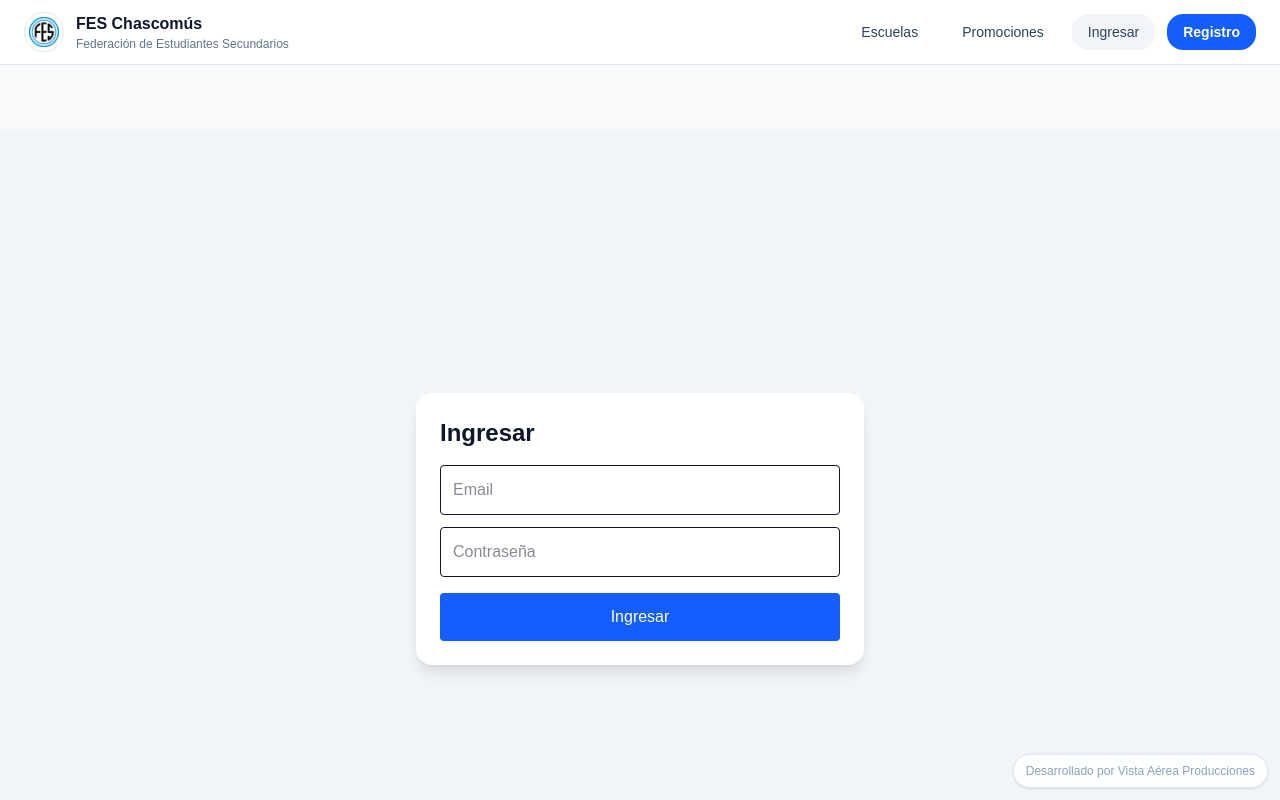
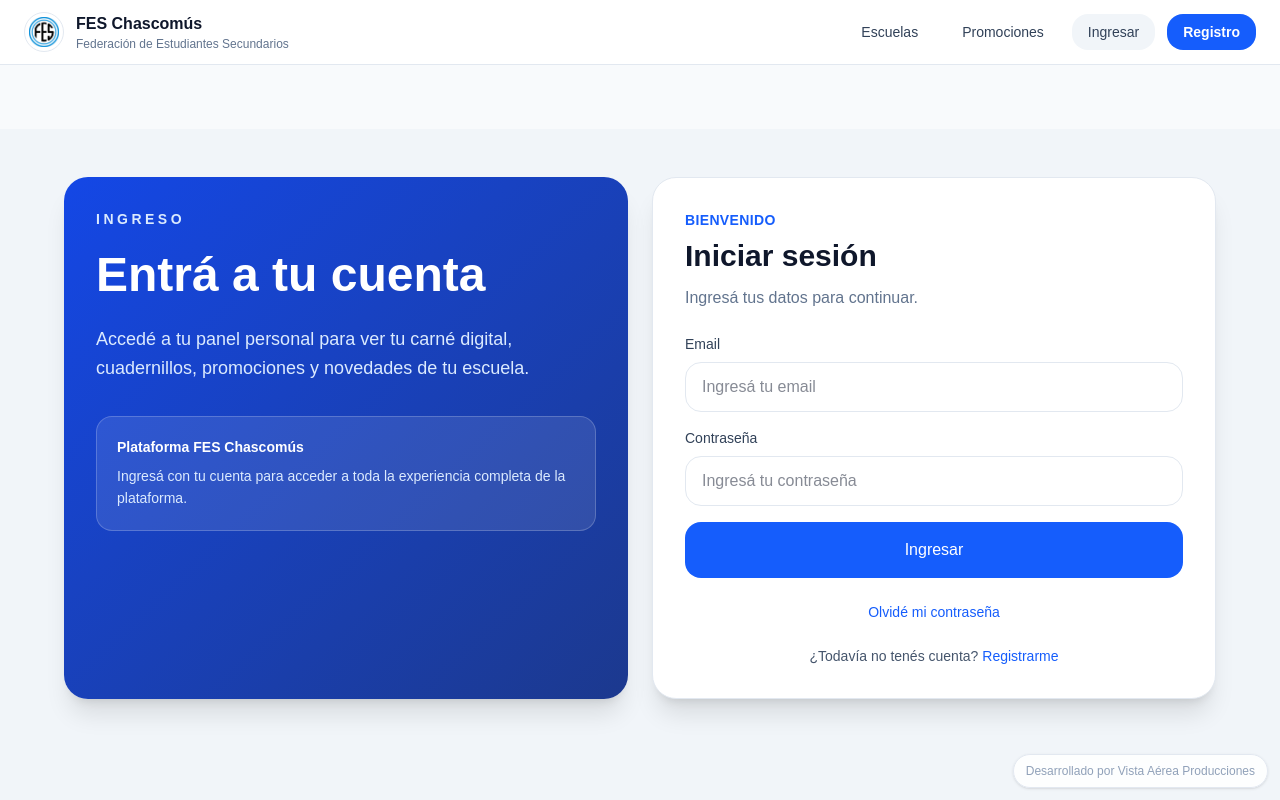
Before and after one commit to feschascomus/fes-chascomus, a Next.js app: page /login in a window 1280 px wide. Shown: the top 800 px of the page. Built offline with nearby package versions, Linux system fonts and the light colour scheme; no server answers.

Commit message:
mejora visual login y registro directo al panel

```diff
--- a/src/app/login/page.js
+++ b/src/app/login/page.js
@@ -1,5 +1,6 @@
 "use client"
 
+import Link from "next/link"
 import { useState } from "react"
 import { createClient } from "@/lib/supabase/client"
 import { useRouter } from "next/navigation"
@@ -12,57 +13,127 @@ export default function LoginPage() {
   const [password, setPassword] = useState("")
   const [loading, setLoading] = useState(false)
 
-  const handleLogin = async () => {
-    if (!email || !password) {
-      alert("Completá todos los campos")
+  const login = async () => {
+    const emailFinal = email.trim().toLowerCase()
+
+    if (!emailFinal || !password) {
+      alert("Completá email y contraseña")
       return
     }
 
     setLoading(true)
 
     const { error } = await supabase.auth.signInWithPassword({
-      email,
+      email: emailFinal,
       password,
     })
 
+    if (error) {
       setLoading(false)
-
-    if (error) {
       alert(error.message)
       return
     }
 
-    router.push("/panel")
+    router.replace("/panel")
+    router.refresh()
   }
 
   return (
-    <main className="min-h-screen flex items-center justify-center bg-slate-100 p-4">
-      <div className="bg-white p-6 rounded-2xl shadow-lg w-full max-w-md">
-        <h1 className="text-2xl font-bold mb-4">Ingresar</h1>
+    <main className="min-h-screen bg-slate-100 px-4 py-8 sm:px-6 sm:py-12">
+      <div className="mx-auto grid max-w-6xl gap-6 lg:grid-cols-2">
+        <section className="rounded-3xl bg-gradient-to-br from-blue-700 to-blue-900 p-8 text-white shadow-xl">
+          <p className="text-sm font-semibold uppercase tracking-[0.25em] text-blue-100">
+            Ingreso
+          </p>
 
+          <h1 className="mt-4 text-4xl font-bold leading-tight sm:text-5xl">
+            Entrá a tu cuenta
+          </h1>
+
+          <p className="mt-5 max-w-xl text-base leading-relaxed text-blue-100 sm:text-lg">
+            Accedé a tu panel personal para ver tu carné digital, cuadernillos,
+            promociones y novedades de tu escuela.
+          </p>
+
+          <div className="mt-8 rounded-2xl border border-white/20 bg-white/10 p-5">
+            <p className="text-sm font-semibold text-white">
+              Plataforma FES Chascomús
+            </p>
+            <p className="mt-2 text-sm leading-relaxed text-blue-100">
+              Ingresá con tu cuenta para acceder a toda la experiencia completa
+              de la plataforma.
+            </p>
+          </div>
+        </section>
+
+        <section className="rounded-3xl border border-slate-200 bg-white p-6 shadow-xl sm:p-8">
+          <div className="mb-6">
+            <p className="text-sm font-semibold uppercase tracking-wide text-blue-600">
+              Bienvenido
+            </p>
+            <h2 className="mt-2 text-3xl font-bold text-slate-900">
+              Iniciar sesión
+            </h2>
+            <p className="mt-3 text-slate-500">
+              Ingresá tus datos para continuar.
+            </p>
+          </div>
+
+          <div className="space-y-4">
+            <div>
+              <label className="mb-2 block text-sm font-medium text-slate-700">
+                Email
+              </label>
               <input
                 type="email"
-          placeholder="Email"
-          className="border p-3 w-full mb-3 rounded"
+                className="block w-full rounded-2xl border border-slate-200 bg-white px-4 py-3 text-slate-900 outline-none transition focus:border-blue-500"
+                placeholder="Ingresá tu email"
                 value={email}
                 onChange={(e) => setEmail(e.target.value)}
               />
+            </div>
 
+            <div>
+              <label className="mb-2 block text-sm font-medium text-slate-700">
+                Contraseña
+              </label>
               <input
                 type="password"
-          placeholder="Contraseña"
-          className="border p-3 w-full mb-4 rounded"
+                className="block w-full rounded-2xl border border-slate-200 bg-white px-4 py-3 text-slate-900 outline-none transition focus:border-blue-500"
+                placeholder="Ingresá tu contraseña"
                 value={password}
                 onChange={(e) => setPassword(e.target.value)}
               />
+            </div>
 
             <button
-          onClick={handleLogin}
+              onClick={login}
               disabled={loading}
-          className="bg-blue-600 text-white w-full py-3 rounded font-semibold"
+              className="w-full rounded-2xl bg-blue-600 px-6 py-4 text-base font-semibold text-white transition hover:bg-blue-700 disabled:opacity-60"
             >
               {loading ? "Ingresando..." : "Ingresar"}
             </button>
+
+            <div className="pt-2 text-center text-sm text-slate-600">
+              <Link
+                href="/recuperar"
+                className="font-medium text-blue-600 hover:underline"
+              >
+                Olvidé mi contraseña
+              </Link>
+            </div>
+
+            <div className="pt-2 text-center text-sm text-slate-600">
+              ¿Todavía no tenés cuenta?{" "}
+              <Link
+                href="/registro"
+                className="font-medium text-blue-600 hover:underline"
+              >
+                Registrarme
+              </Link>
+            </div>
+          </div>
+        </section>
       </div>
     </main>
   )
--- a/src/app/registro/page.js
+++ b/src/app/registro/page.js
@@ -199,22 +199,27 @@ export default function RegistroPage() {
         },
       ])
 
-    setRegistrando(false)
-
     if (insertError) {
+      setRegistrando(false)
       alert("Se creó el acceso, pero hubo un error al guardar el perfil: " + insertError.message)
       return
     }
 
-    if (rolFinal === "centro") {
-      alert("Registro completado. Tu cuenta quedó habilitada como centro.")
-    } else if (rolFinal === "fes") {
-      alert("Registro completado. Tu cuenta quedó habilitada como FES.")
-    } else {
-      alert("Registro completado correctamente")
+    const { error: loginError } = await supabase.auth.signInWithPassword({
+      email: emailFinal,
+      password,
+    })
+
+    setRegistrando(false)
+
+    if (loginError) {
+      alert("Registro completado correctamente. Ahora ingresá con tu cuenta.")
+      router.push("/login")
+      return
     }
 
-    router.push("/login")
+    router.replace("/panel")
+    router.refresh()
   }
 
   if (cargando) {
@@ -228,7 +233,7 @@ export default function RegistroPage() {
   }
 
   return (
-    <main className="min-h-screen bg-slate-100 p-4 sm:p-6">
+    <main className="min-h-screen bg-slate-100 px-4 py-8 sm:px-6 sm:py-12">
       <div className="mx-auto grid max-w-6xl gap-6 lg:grid-cols-2">
         <section className="rounded-3xl bg-gradient-to-br from-blue-700 to-blue-900 p-8 text-white shadow-xl">
           <p className="text-sm font-semibold uppercase tracking-[0.25em] text-blue-100">
@@ -242,9 +247,31 @@ export default function RegistroPage() {
           <p className="mt-5 max-w-xl text-base leading-relaxed text-blue-100 sm:text-lg">
             Registrate para acceder a tu carné digital, cuadernillos, promociones y novedades de tu escuela.
           </p>
+
+          <div className="mt-8 rounded-2xl border border-white/20 bg-white/10 p-5">
+            <p className="text-sm font-semibold text-white">
+              Importante
+            </p>
+            <p className="mt-2 text-sm leading-relaxed text-blue-100">
+              Si usás un código de centro, debe corresponder a la escuela seleccionada.
+              Si usás un código FES, tu cuenta se registra directamente con ese rol.
+            </p>
+          </div>
         </section>
 
         <section className="rounded-3xl border border-slate-200 bg-white p-6 shadow-xl sm:p-8">
+          <div className="mb-6">
+            <p className="text-sm font-semibold uppercase tracking-wide text-blue-600">
+              Nueva cuenta
+            </p>
+            <h2 className="mt-2 text-3xl font-bold text-slate-900">
+              Registrarme
+            </h2>
+            <p className="mt-3 text-slate-500">
+              Completá tus datos para crear tu cuenta.
+            </p>
+          </div>
+
           <div className="space-y-4">
             <div>
               <label className="mb-2 block text-sm font-medium text-slate-700">
@@ -252,7 +279,7 @@ export default function RegistroPage() {
               </label>
               <input
                 type="text"
-                className="block w-full rounded-2xl border border-slate-200 bg-white px-4 py-3 text-slate-900"
+                className="block w-full rounded-2xl border border-slate-200 bg-white px-4 py-3 text-slate-900 outline-none transition focus:border-blue-500"
                 placeholder="Ingresá tu nombre y apellido"
                 value={nombre}
                 onChange={(e) => setNombre(e.target.value)}
@@ -267,7 +294,7 @@ export default function RegistroPage() {
                 type="text"
                 inputMode="numeric"
                 maxLength={8}
-                className="block w-full rounded-2xl border border-slate-200 bg-white px-4 py-3 text-slate-900"
+                className="block w-full rounded-2xl border border-slate-200 bg-white px-4 py-3 text-slate-900 outline-none transition focus:border-blue-500"
                 placeholder="Ingresá tu DNI"
                 value={dni}
                 onChange={(e) => setDni(limpiarDni(e.target.value))}
@@ -280,7 +307,7 @@ export default function RegistroPage() {
               </label>
               <input
                 type="email"
-                className="block w-full rounded-2xl border border-slate-200 bg-white px-4 py-3 text-slate-900"
+                className="block w-full rounded-2xl border border-slate-200 bg-white px-4 py-3 text-slate-900 outline-none transition focus:border-blue-500"
                 placeholder="Ingresá tu email"
                 value={email}
                 onChange={(e) => setEmail(limpiarEmail(e.target.value))}
@@ -293,7 +320,7 @@ export default function RegistroPage() {
               </label>
               <input
                 type="password"
-                className="block w-full rounded-2xl border border-slate-200 bg-white px-4 py-3 text-slate-900"
+                className="block w-full rounded-2xl border border-slate-200 bg-white px-4 py-3 text-slate-900 outline-none transition focus:border-blue-500"
                 placeholder="Ingresá tu contraseña"
                 value={password}
                 onChange={(e) => setPassword(e.target.value)}
@@ -305,7 +332,7 @@ export default function RegistroPage() {
                 Escuela
               </label>
               <select
-                className="block w-full rounded-2xl border border-slate-200 bg-white px-4 py-3 text-slate-900"
+                className="block w-full rounded-2xl border border-slate-200 bg-white px-4 py-3 text-slate-900 outline-none transition focus:border-blue-500"
                 value={escuelaSeleccionada}
                 onChange={(e) => setEscuelaSeleccionada(e.target.value)}
               >
@@ -316,9 +343,6 @@ export default function RegistroPage() {
                   </option>
                 ))}
               </select>
-              <p className="mt-2 text-xs text-slate-500">
-                Si usás un código de centro, tiene que corresponder a la escuela seleccionada.
-              </p>
             </div>
 
             <div>
@@ -327,14 +351,11 @@ export default function RegistroPage() {
               </label>
               <input
                 type="text"
-                className="block w-full rounded-2xl border border-slate-200 bg-white px-4 py-3 text-slate-900"
+                className="block w-full rounded-2xl border border-slate-200 bg-white px-4 py-3 text-slate-900 outline-none transition focus:border-blue-500"
                 placeholder="Ingresá tu código si corresponde"
                 value={codigoRol}
                 onChange={(e) => setCodigoRol(e.target.value.toUpperCase())}
               />
-              <p className="mt-2 text-xs text-slate-500">
-                Usalo solo si vas a registrarte como centro o FES.
-              </p>
             </div>
 
             <div>
@@ -342,7 +363,7 @@ export default function RegistroPage() {
                 Año que cursa
               </label>
               <select
-                className="block w-full rounded-2xl border border-slate-200 bg-white px-4 py-3 text-slate-900"
+                className="block w-full rounded-2xl border border-slate-200 bg-white px-4 py-3 text-slate-900 outline-none transition focus:border-blue-500"
                 value={anio}
                 onChange={(e) => setAnio(e.target.value)}
               >
@@ -359,17 +380,20 @@ export default function RegistroPage() {
             <button
               onClick={registrar}
               disabled={registrando}
-              className="mt-2 w-full rounded-2xl bg-blue-600 px-6 py-4 text-base font-semibold text-white transition hover:bg-blue-700 disabled:opacity-60"
+              className="w-full rounded-2xl bg-blue-600 px-6 py-4 text-base font-semibold text-white transition hover:bg-blue-700 disabled:opacity-60"
             >
-              {registrando ? "Registrando..." : "Registrarme"}
+              {registrando ? "Creando cuenta..." : "Registrarme"}
             </button>
 
-            <p className="pt-2 text-center text-sm text-slate-600">
+            <div className="pt-2 text-center text-sm text-slate-600">
               ¿Ya tenés cuenta?{" "}
-              <Link href="/login" className="font-medium text-blue-600 hover:underline">
+              <Link
+                href="/login"
+                className="font-medium text-blue-600 hover:underline"
+              >
                 Ingresar
               </Link>
-            </p>
+            </div>
           </div>
         </section>
       </div>
```
Lines whose indentation alone changed are shown as unchanged.
